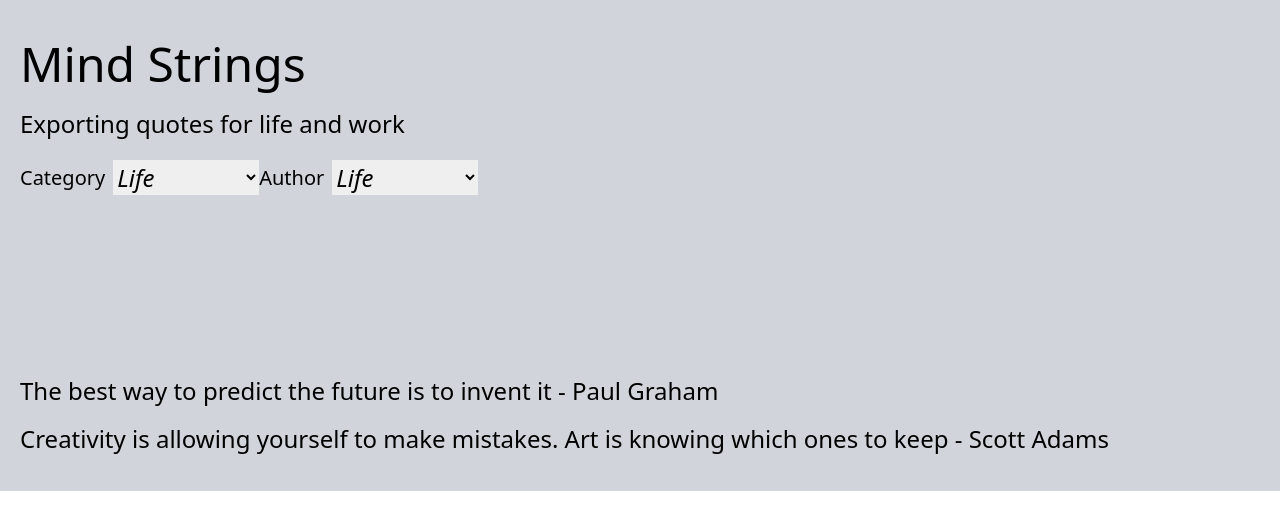
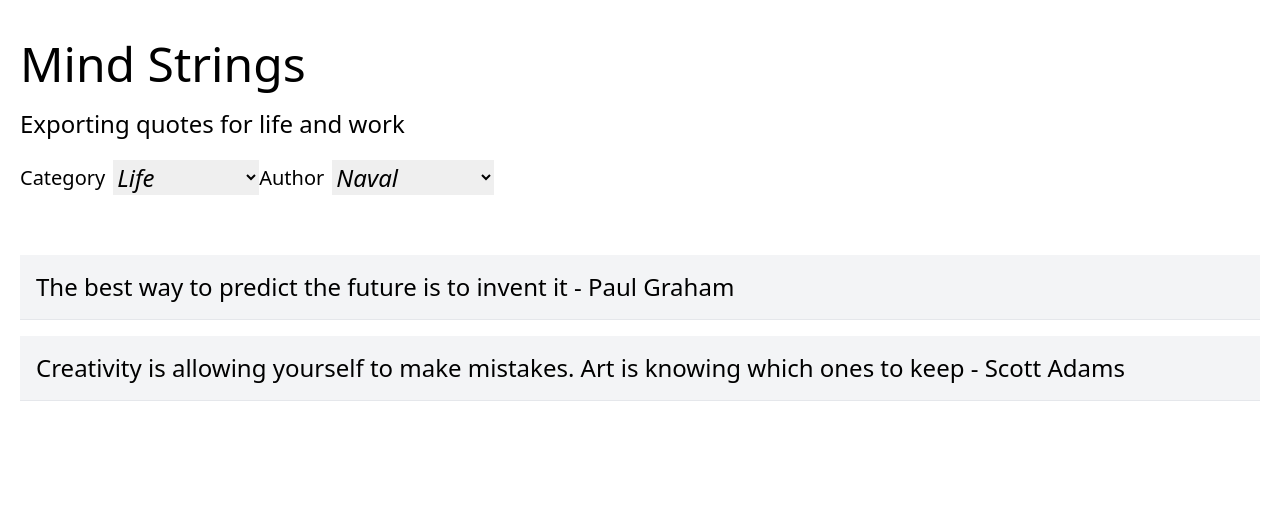
Before and after one commit to joehalls605/Mind-Strings, a React (Create React App) app: page / in a window 1280 px wide. Shown: the top 530 px of the page. Built offline with nearby package versions, Linux system fonts and the light colour scheme.

Commit message:
author filtering set up

```diff
--- a/src/App.js
+++ b/src/App.js
@@ -2,45 +2,53 @@
 import quotes from './Quotes/quotes';
 
 function App() {
+  const randomIndex = Math.floor(Math.random() * quotes.length);
+  const randomCategory = quotes[randomIndex].category;
 
+  const [selectedCategory, setSelectedCategory] = useState(randomCategory);
+  const [selectedAuthor, setSelectedAuthor] = useState('');
 
-const randomIndex = Math.floor(Math.random() * quotes.length);
-const randomCategory = quotes[randomIndex].category;
-
-const [selectedCategory, setSelectedCategory] = useState(randomCategory);
 
   const handleCategoryChange = (event) => {
     setSelectedCategory(event.target.value);
   }
 
-  const filteredQuotes = quotes.filter(item => item.category === selectedCategory);
+  const handleAuthorChange = (event) => {
+    setSelectedAuthor(event.target.value);
+  }
+
+  const filteredQuotes = quotes.filter(item => {
+    const byCategory = selectedCategory === '' || item.category === selectedCategory;
+    const byAuthor = selectedAuthor === '' || item.author === selectedAuthor;
+    return byCategory && byAuthor;
+  });
+
   const items = filteredQuotes.map((quote, index) => (
-    <p key={index} className="mb-4 text-2xl font-sans">{quote.quote} - {quote.author}</p>
+    <p key={index} className="mb-4 text-2xl p-4 font-sans border-b border-solid border-gray-200 bg-gray-100">{quote.quote} - {quote.author}</p>
   ));
 
   return (
-    <div className="bg-gray-300 p-5">
+    <div className="p-5">
       <h1 className='text-5xl py-5 font-sans'>Mind Strings</h1>
       <p className='text-2xl font-sans pb-5'>Exporting quotes for life and work</p>
       <div className='flex items-center pb-5 text-lg font-sans'>
         <label className="block mr-2 text-xl font-sans" htmlFor="category">Category</label>
         <select id="category" value={selectedCategory} onChange={handleCategoryChange} className="italic text-2xl">
-        <option value="life">Life</option>
-          <option value="happiness">Happiness</option>
-          <option value="productivity">Productivity</option>
-        </select>
-        <label className="block mr-2 text-xl font-sans" htmlFor="category">Author</label>
-        <select id="category" value={selectedCategory} onChange={handleCategoryChange} className="italic text-2xl">
           <option value="life">Life</option>
           <option value="happiness">Happiness</option>
           <option value="productivity">Productivity</option>
         </select>
+        <label className="block mr-2 text-xl font-sans" htmlFor="author">Author</label>
+        <select id="author" value={selectedAuthor} onChange={handleAuthorChange} className="italic text-2xl">
+          <option value="Naval">Naval</option>
+          <option value="Paul Graham">Paul Graham</option>
+          <option value="Scott Adams">Scott Adams</option>
+        </select>
       </div>
-      <div className='mt-40'>
-      <div className=''>{items}</div>
+      <div className="mt-10">
+        {items}
       </div>
     </div>
-
   );
 }
 
--- a/src/Quotes/quotes.js
+++ b/src/Quotes/quotes.js
@@ -1,72 +1,72 @@
 const quotes = [
   {
     category: 'life',
-    author: 'naval',
+    author: 'Naval',
     quote: "Desire is a contract you make with yourself to be unhappy until you get what you want",
   },
   {
     category: 'life',
-    author: 'naval',
+    author: 'Naval',
     quote: "The goal is not to make money, the goal is to have money",
   },
   {
     category: 'life',
-    author: 'naval',
+    author: 'Naval',
     quote: "When you're at peace with yourself and you're driven by internal values, success and failure are just things that happen in the outside world",
   },
   {
     category: 'life',
-    author: 'naval',
+    author: 'Naval',
     quote: "Seek wealth, not money or status. Wealth is having assets that earn while you sleep. Money is how we transfer time and wealth. Status is your place in the social hierarchy",
   },
   {
     category: 'life',
-    author: 'naval',
+    author: 'Naval',
     quote: "The best way to get what you want is to deserve what you want",
   },
   {
     category: 'life',
-    author: 'naval',
+    author: 'Naval',
     quote: "A busy mind accelerates the perceived passage of time. Practice slowing down your thoughts",
   },
   {
     category: 'happiness',
-    author: 'naval',
+    author: 'Naval',
     quote: "Happiness is a choice and a skill and you can devote yourself to learning that skill and making that choice",
   },
   {
     category: 'happiness',
-    author: 'naval',
+    author: 'Naval',
     quote: "The foundation of happiness is health – physical, mental, and emotional",
   },
   {
     category: 'happiness',
-    author: 'naval',
+    author: 'Naval',
     quote: "The trick to being really fulfilled is to be grateful",
   },
   {
     category: 'happiness',
-    author: 'naval',
+    author: 'Naval',
     quote: "Suffering is just a refusal to accept the way things are",
   },
   {
     category: 'life',
-    author: 'naval',
+    author: 'Naval',
     quote: "The time you enjoy wasting is not wasted time",
   },
   {
     category: 'life',
-    author: 'naval',
+    author: 'Naval',
     quote: "All the real benefits in life come from compound interest",
   },
   {
     category: 'life',
-    author: 'naval',
+    author: 'Naval',
     quote: "Play long-term games with long-term people",
   },
   {
     category: 'life',
-    author: 'naval',
+    author: 'Naval',
     quote: "Your business and your relationships should be set up so that they can run as well without you as they do with you",
   },
   {
```
